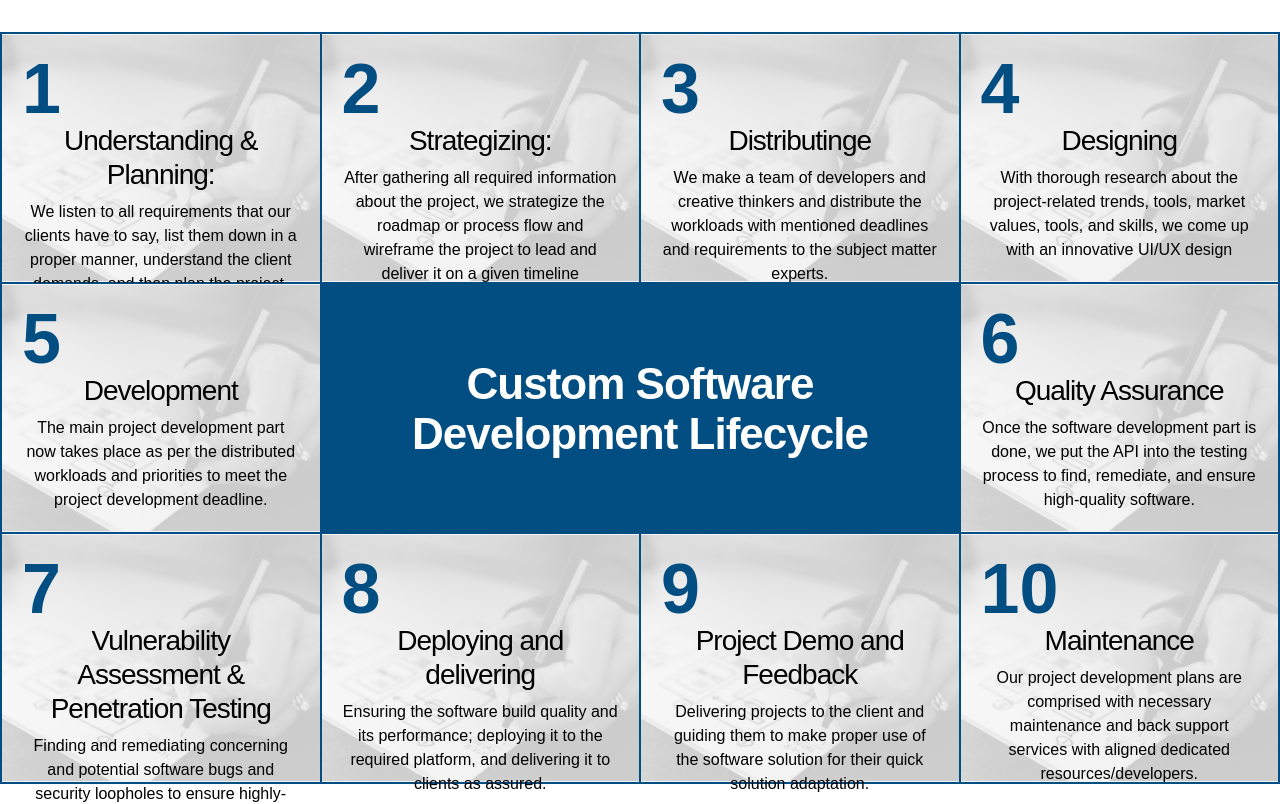
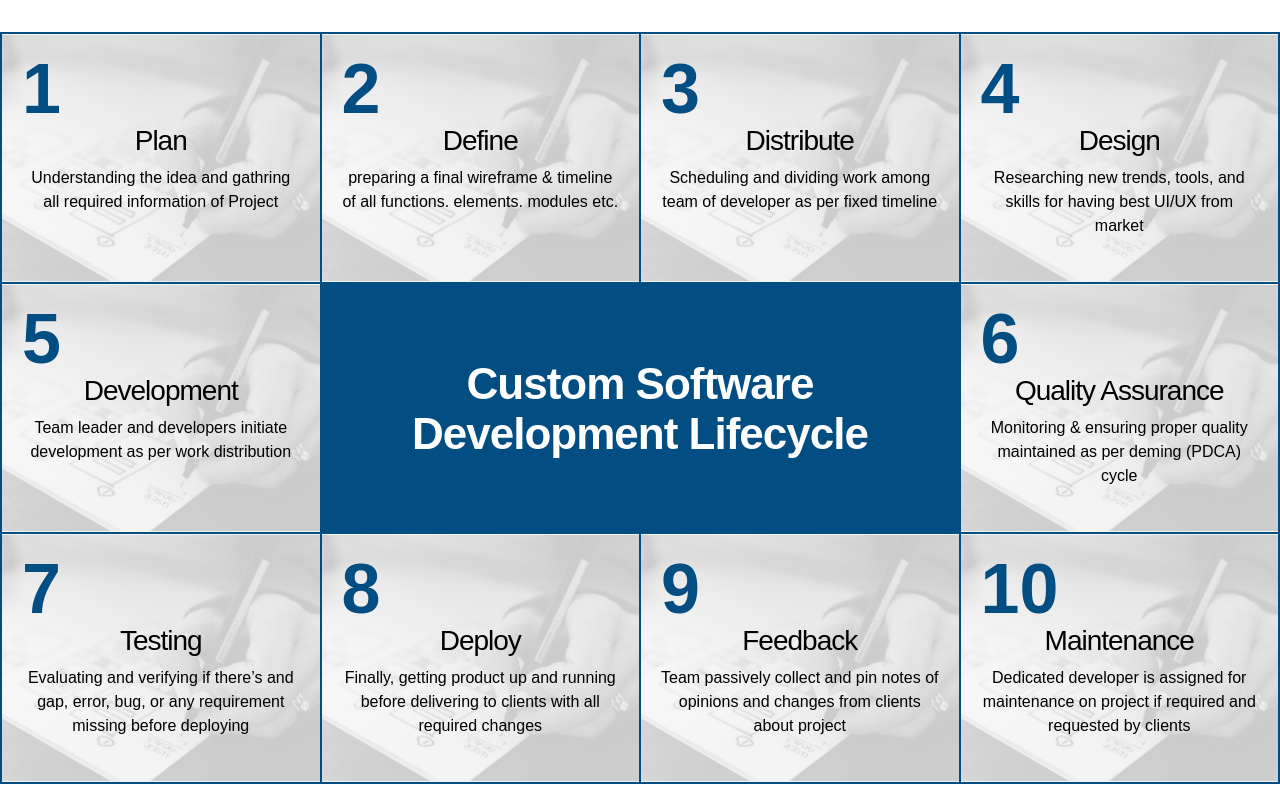
Before and after one commit to PragetX-Technologies/PragetX, a React (Create React App) app: page / in a window 1280 px wide. Shown: the part 7200-8004 px from the top of the page. Built offline with nearby package versions, Linux system fonts and the light colour scheme.

Commit message:
homepagecontentedit

```diff
--- a/src/Components/HowWeWork/HowWeWork.tsx
+++ b/src/Components/HowWeWork/HowWeWork.tsx
@@ -12,37 +12,36 @@ function HowWeWork() {
       <div className="we-work work-box1" style={{background: "url(" + img + ")",}}>
          <div className="step-no">1</div>
          <div className="work-con">
-            <h4>Understanding & Planning:</h4>
-            <p>We listen to all requirements that our clients have to say, list them down in a proper manner, understand the client demands, and then plan the project.
-</p>
+            <h4>Plan</h4>
+            <p>Understanding the idea and gathring all required information of Project</p>
          </div>
       </div>
       <div className="we-work work-box2" style={{background: "url(" + img + ")",}}>
          <div className="step-no">2</div>
          <div className="work-con">
-            <h4>Strategizing:</h4>
-            <p>After gathering all required information about the project, we strategize the roadmap or process flow and wireframe the project to lead and deliver it on a given timeline</p>
+            <h4>Define</h4>
+            <p>preparing a final wireframe & timeline of all functions. elements. modules etc.</p>
          </div>
       </div>
       <div className="we-work work-box3" style={{background: "url(" + img + ")",}}>
          <div className="step-no">3</div>
          <div className="work-con">
-            <h4>Distributinge</h4>
-            <p>We make a team of developers and creative thinkers and distribute the workloads with mentioned deadlines and requirements to the subject matter experts.</p>
+            <h4>Distribute</h4>
+            <p>Scheduling and dividing work among team of developer as per fixed timeline</p>
          </div>
       </div>
       <div className="we-work work-box4" style={{background: "url(" + img + ")",}}>
          <div className="step-no">4</div>
          <div className="work-con">
-            <h4>Designing</h4>
-            <p>With thorough research about the project-related trends, tools, market values, tools, and skills, we come up with an innovative UI/UX design</p>
+            <h4>Design</h4>
+            <p>Researching new trends, tools, and skills for having best UI/UX from market</p>
          </div>
       </div>
       <div className="we-work work-box5" style={{background: "url(" + img + ")",}}>
          <div className="step-no">5</div>
          <div className="work-con">
             <h4>Development</h4>
-            <p>The main project development part now takes place as per the distributed workloads and priorities to meet the project development deadline.</p>
+            <p>Team leader and developers initiate development as per work distribution</p>
          </div>
       </div>
       <div className="we-work work-head">
@@ -52,36 +51,35 @@ function HowWeWork() {
          <div className="step-no">6</div>
          <div className="work-con">
             <h4>Quality Assurance</h4>
-            <p>Once the software development part is done, we put the API into the testing process to find, remediate, and ensure high-quality software.</p>
+            <p>Monitoring & ensuring proper quality maintained as per deming (PDCA) cycle</p>
          </div>
       </div>
       <div className="we-work work-box7" style={{background: "url(" + img + ")",}}>
          <div className="step-no">7</div>
          <div className="work-con">
-            <h4>Vulnerability Assessment & Penetration Testing</h4>
-            <p>Finding and remediating concerning and potential software bugs and security loopholes to ensure highly-secured software development</p>
+            <h4>Testing</h4>
+            <p>Evaluating and verifying if there’s and gap, error, bug, or any requirement missing before deploying</p>
          </div>
       </div>
       <div className="we-work work-box8" style={{background: "url(" + img + ")",}}>
          <div className="step-no">8</div>
          <div className="work-con">
-            <h4>Deploying and delivering</h4>
-            <p>Ensuring the software build quality and its performance; deploying it to the required platform, and delivering it to clients as assured.
-</p>
+            <h4>Deploy</h4>
+            <p>Finally, getting product up and running before delivering to clients with all required changes</p>
          </div>
       </div>
       <div className="we-work work-box9" style={{background: "url(" + img + ")",}}>
          <div className="step-no">9</div>
          <div className="work-con">
-            <h4>Project Demo and Feedback</h4>
-            <p>Delivering projects to the client and guiding them to make proper use of the software solution for their quick solution adaptation.</p>
+            <h4>Feedback</h4>
+            <p>Team passively collect and pin notes of opinions and changes from clients about project</p>
          </div>
       </div>
       <div className="we-work work-box10" style={{background: "url(" + img + ")",}}>
          <div className="step-no">10</div>
          <div className="work-con">
             <h4>Maintenance</h4>
-            <p>Our project development plans are comprised with necessary maintenance and back support services with aligned dedicated resources/developers.</p>
+            <p>Dedicated developer is assigned for maintenance on project if required and requested by clients</p>
          </div>
       </div>
    </div>
--- a/src/Pages/Home.tsx
+++ b/src/Pages/Home.tsx
@@ -40,7 +40,7 @@ function Home() {
     {/* <ServingFortune/> */}
     {/* <WordsClient/> */}
     <AreYouStartUP/>
-    {/* <AcrossTheWorld/> */}
+    <AcrossTheWorld/>
     <DiscussWithUs/>
     <OurClientSays/>
     </>
```
